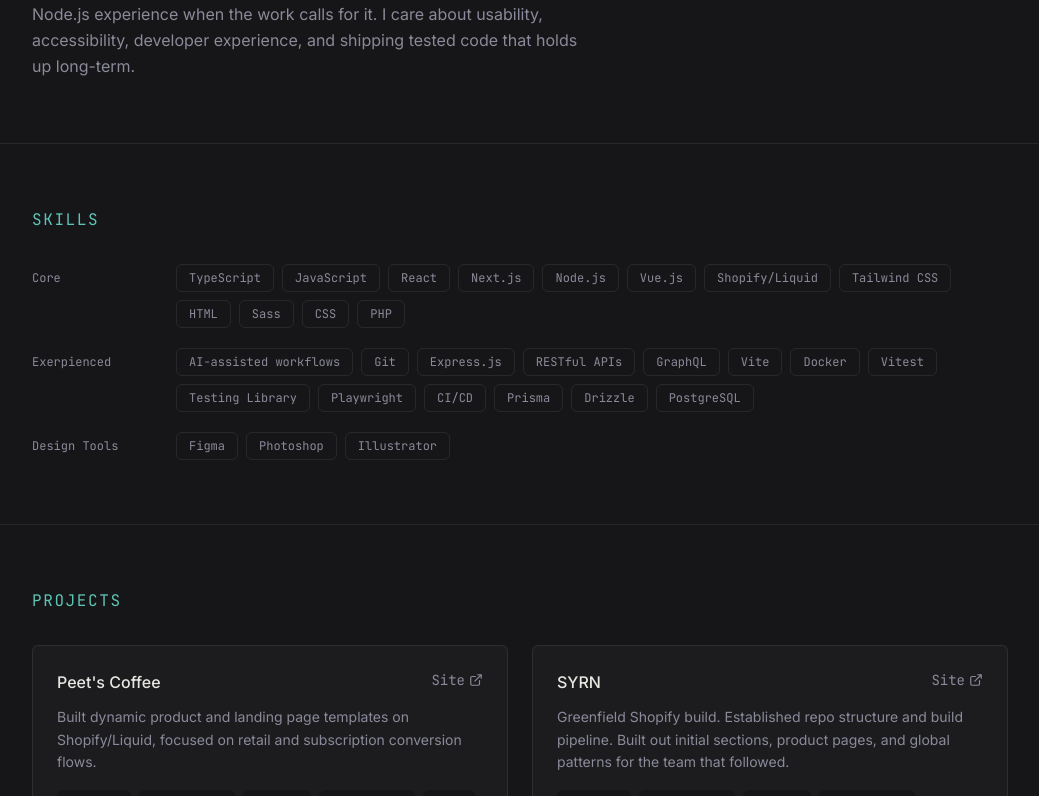
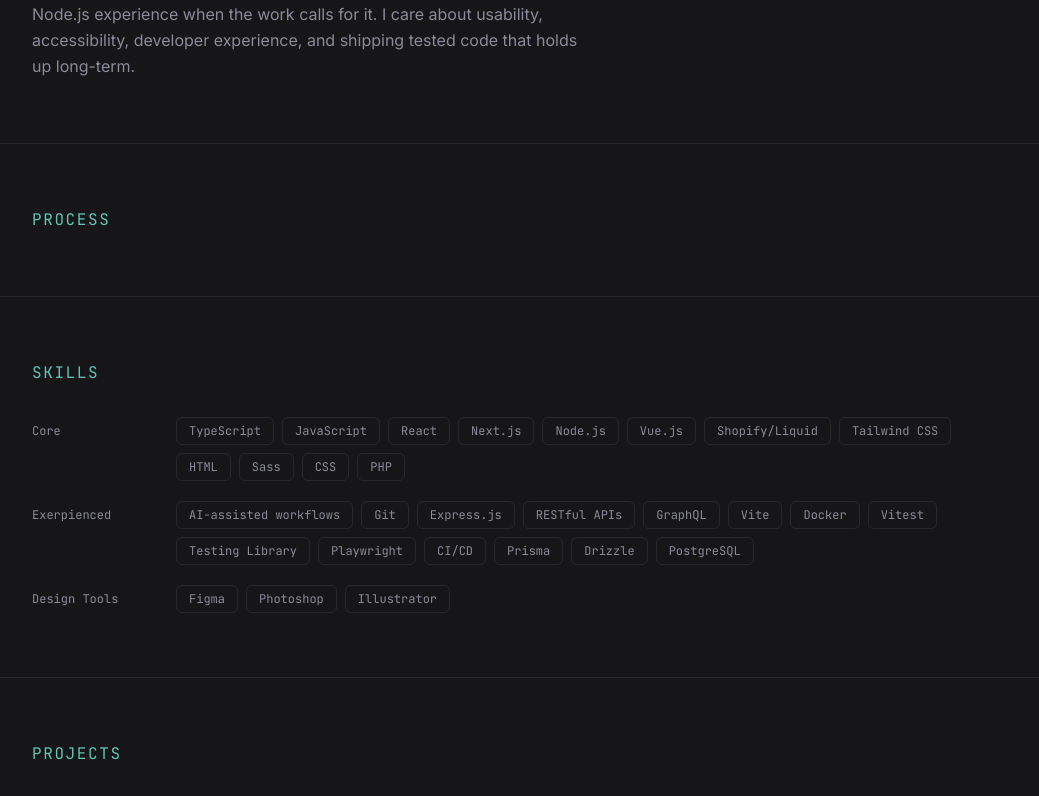
Before and after one commit to ronsj/ronsj.dev-2026, a Next.js app: page / in a window 1280 px wide. Shown: the part 946-1742 px from the top of the page, without its empty margins (120-1159 px from the left). Built offline with nearby package versions, Linux system fonts and the light colour scheme.

Commit message:
Add Process section before Skills

```diff
--- a/app/page.tsx
+++ b/app/page.tsx
@@ -2,6 +2,7 @@
 import { ExperienceSection } from '@/components/experience-section'
 import { FooterSection } from '@/components/footer-section'
 import { HeroSection } from '@/components/hero-section'
+import { ProcessSection } from '@/components/process-section'
 import { ProjectsSection } from '@/components/projects-section'
 import { SiteHeader } from '@/components/site-header'
 import { SkillsSection } from '@/components/skills-section'
@@ -13,6 +14,7 @@
       <main>
         <HeroSection />
         <AboutSection />
+        <ProcessSection />
         <SkillsSection />
         <ProjectsSection />
         <ExperienceSection />
--- /dev/null
+++ b/components/process-section.tsx
@@ -0,0 +1,14 @@
+import { SectionLabel } from '@/components/ui'
+
+export function ProcessSection() {
+  return (
+    <section
+      id="process"
+      className="border-site-border scroll-mt-24 border-t py-16"
+    >
+      <div className="mx-auto max-w-5xl px-6">
+        <SectionLabel>Process</SectionLabel>
+      </div>
+    </section>
+  )
+}
--- a/lib/portfolio-data.ts
+++ b/lib/portfolio-data.ts
@@ -1,5 +1,6 @@
 export const navItems = [
   { id: 'about', label: 'About' },
+  { id: 'process', label: 'Process' },
   { id: 'skills', label: 'Skills' },
   { id: 'projects', label: 'Projects' },
   { id: 'experience', label: 'Experience' },
```
